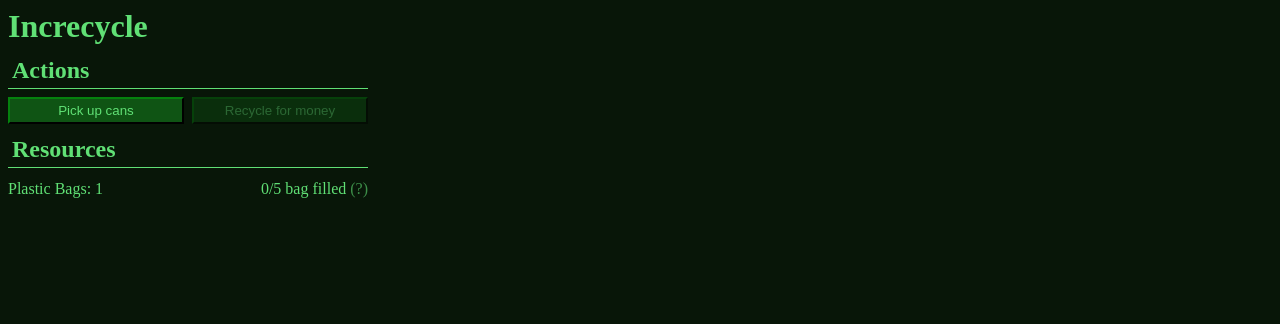
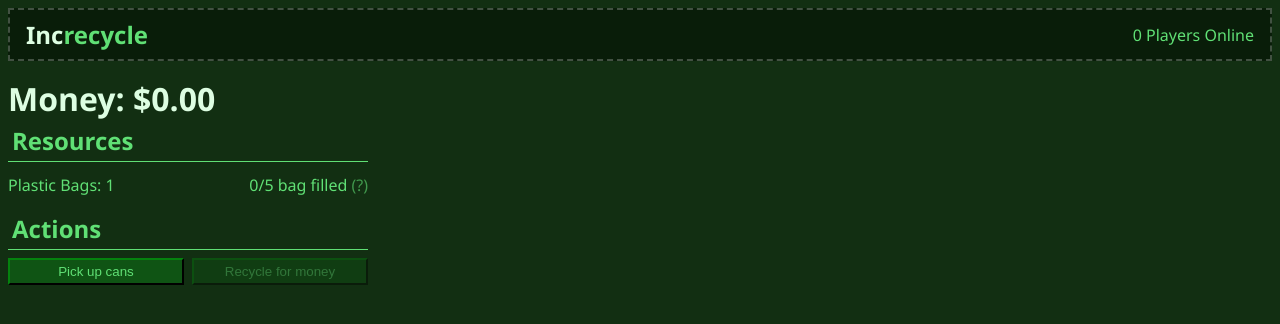
Before and after one commit to braymen/increcycle, a React (Vite) app: page / in a window 1280 px wide. Shown: the top 324 px of the page. Built offline with nearby package versions, Linux system fonts and the light colour scheme; no server answers.

Commit message:
feat: integrate playercount and ui for it

```diff
--- a/package.json
+++ b/package.json
@@ -11,7 +11,8 @@
     },
     "dependencies": {
         "react": "^19.2.8",
-        "react-dom": "^19.2.8"
+        "react-dom": "^19.2.8",
+        "socket.io-client": "^4.8.3"
     },
     "devDependencies": {
         "@types/node": "^24.13.3",
--- a/src/scripts/reducer.ts
+++ b/src/scripts/reducer.ts
@@ -20,7 +20,7 @@ export const initialState = (): GameState => {
         lastTick: 0,
         lastSave: 0,
         resources: {
-            money: -1,
+            money: 0,
             cans: -1,
             bags: 1,
         },
@@ -75,12 +75,11 @@ export const reducer = (state: GameState, action: GameActions): GameState => {
             }
         }
         case GameActionKeys.CHANGE_MONEY: {
-            const adjustedMoney = state.resources.money < 0 ? 1 : 0
             return {
                 ...state,
                 resources: {
                     ...state.resources,
-                    money: Math.round(Math.max(0, state.resources.money + payload.amount + adjustedMoney) * 100) / 100,
+                    money: Math.round(Math.max(0, state.resources.money + payload.amount) * 100) / 100,
                 },
             }
         }
--- /dev/null
+++ b/src/ui/state/PlayerCount.ts
@@ -0,0 +1,22 @@
+import { useEffect, useState } from 'react'
+import { io } from 'socket.io-client'
+
+// Probably should be env variables if I feel like it
+const PLAYER_COUNT_URL = 'https://playercount.idleward.com'
+const GAME_ID = 'increcycle'
+
+export const PlayerCount = () => {
+    const [count, setCount] = useState<number>(0)
+
+    useEffect(() => {
+        const socket = io(PLAYER_COUNT_URL, { auth: { gameId: GAME_ID } })
+
+        socket.on('playerCount', (data: { gameId: string; count: number }) => setCount(data.count))
+
+        return () => {
+            socket.disconnect()
+        }
+    }, [])
+
+    return count
+}
--- a/src/ui/styles/App.css
+++ b/src/ui/styles/App.css
@@ -1,7 +1,11 @@
+:root {
+    font-family: 'Segoe UI', sans-serif;
+}
+
 html,
 body {
     color: #60e075;
-    background-color: #081608;
+    background-color: #122f12;
 }
 
 h1 {
--- a/src/ui/views/App.tsx
+++ b/src/ui/views/App.tsx
@@ -1,14 +1,50 @@
 import '../styles/App.css'
 import { useGameDerived, useGameDispatch, useGameState } from '../state/GameContext'
+import { PlayerCount } from '../state/PlayerCount'
 
 function App() {
     const state = useGameState()
     const { bagCapacity } = useGameDerived()
     const dispatch = useGameDispatch()
+    const playerCount = PlayerCount()
 
     return (
         <>
-            <h1>Increcycle</h1>
+            <div
+                style={{
+                    backgroundColor: '#091d09',
+                    display: 'flex',
+                    alignItems: 'center',
+                    justifyContent: 'space-between',
+                    padding: '8px 16px',
+                    border: 'dashed 2px #ffffff3b',
+                }}
+            >
+                <span style={{ fontSize: '24px', fontWeight: '800', color: '#ddfee2' }}>
+                    Inc<span style={{ color: '#60e075' }}>recycle</span>
+                </span>
+                {playerCount !== null ? (
+                    <span>
+                        {playerCount} {playerCount === 1 ? 'Player' : 'Players'} Online
+                    </span>
+                ) : null}
+            </div>
+            <h1 style={{ margin: 0, padding: 0, marginTop: '16px', color: '#ddfee2' }}>
+                Money: ${state.resources.money.toFixed(2)}
+            </h1>
+            <div className="panel" style={{ marginTop: 0 }}>
+                <h2>Resources</h2>
+                <p>
+                    <span>Plastic Bags: {state.resources.bags}</span>
+                    <span style={{ float: 'right' }}>
+                        {0}/{bagCapacity} bag filled{' '}
+                        <span className="help-marker" data-tooltip="As you pick up cans, you use up a bag.">
+                            (?)
+                        </span>
+                    </span>
+                </p>
+                {state.resources.cans >= 0 ? <p>Cans: {state.resources.cans}</p> : <></>}
+            </div>
             <div className="panel">
                 <h2>Actions</h2>
                 <div className="action-grid">
@@ -36,20 +72,6 @@ function App() {
                     </button>
                 </div>
             </div>
-            <div className="panel">
-                <h2>Resources</h2>
-                <p>
-                    <span>Plastic Bags: {state.resources.bags}</span>
-                    <span style={{ float: 'right' }}>
-                        {0}/{bagCapacity} bag filled{' '}
-                        <span className="help-marker" data-tooltip="As you pick up cans, you use up a bag.">
-                            (?)
-                        </span>
-                    </span>
-                </p>
-                {state.resources.money >= 0 ? <p>Money: ${state.resources.money.toFixed(2)}</p> : <></>}
-                {state.resources.cans >= 0 ? <p>Cans: {state.resources.cans}</p> : <></>}
-            </div>
         </>
     )
 }
```
Also changed, not shown: 1 other file (tests, documents, lock files or other folders).
